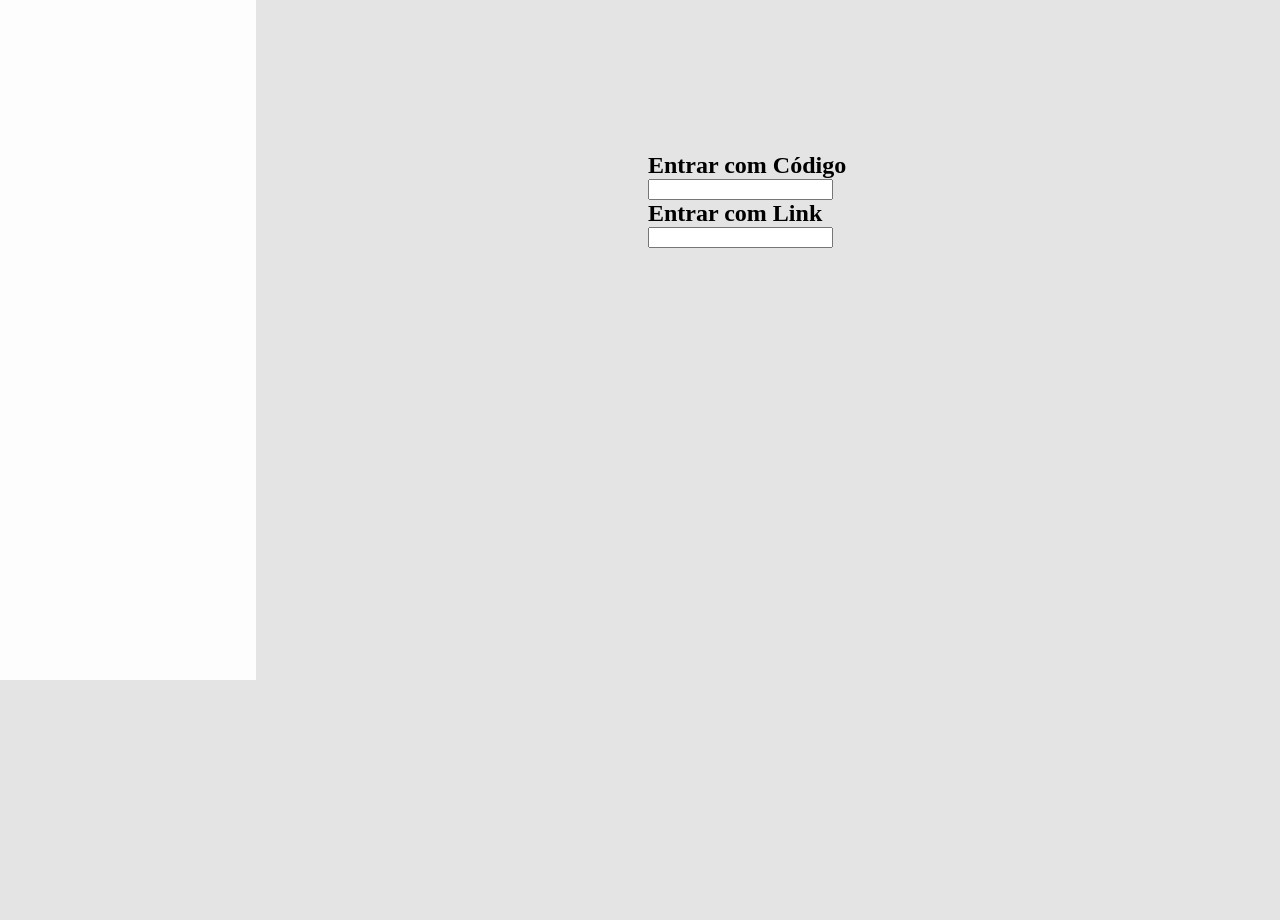
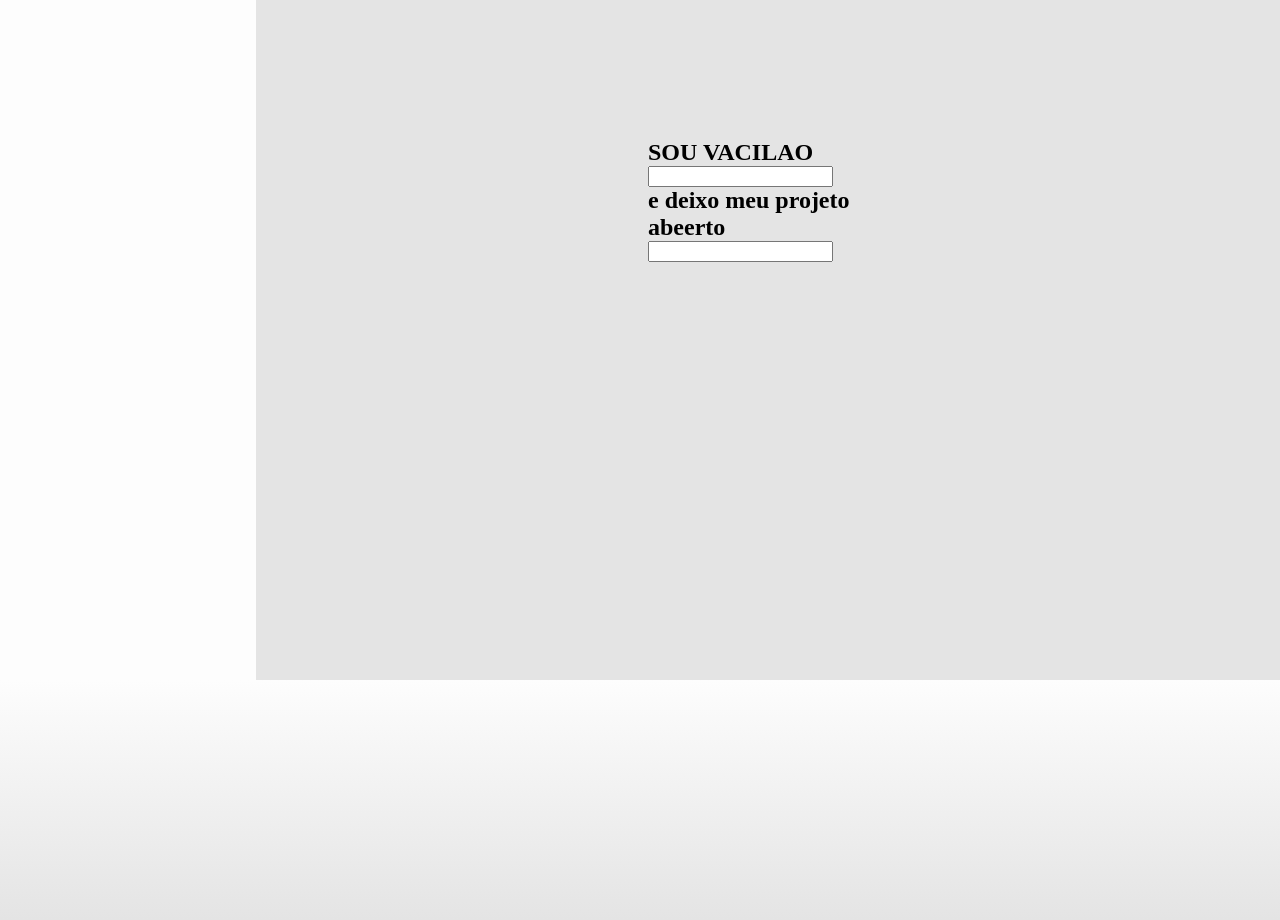
Before and after one commit to gabreoS2correia/ramalho, a plain HTML site: page public/entraturma.html in a window 1280 px wide. Shown: the part 440-1360 px from the top of the page. Before the commit the page ends 1120 px from the top, so only its background shows below. Drawn offline with Linux system fonts and the light colour scheme.

Commit message:
Update entraturma.html

```diff
--- a/public/entraturma.html
+++ b/public/entraturma.html
@@ -15,16 +15,16 @@
     </aside>
     <main>
         <section id="entraquiz">
-            <div id="titulo1"><h1>Entrar com Código</h1></div>
+            <div id="titulo1"><h1>SOU VACILAO</h1></div>
             <div id="codigo"><input type="text"></div>
-            <div id="titulo2"><h1>Entrar com Link</h1></div>
+            <div id="titulo2"><h1>e deixo meu projeto abeerto</h1></div>
             <div id="link"><input type="text"></div>
 
         </section>
     </main>
-    <header>
+    <footer>
 
-    </header>
+    </footer>
 
 </body>
 </html>
```
